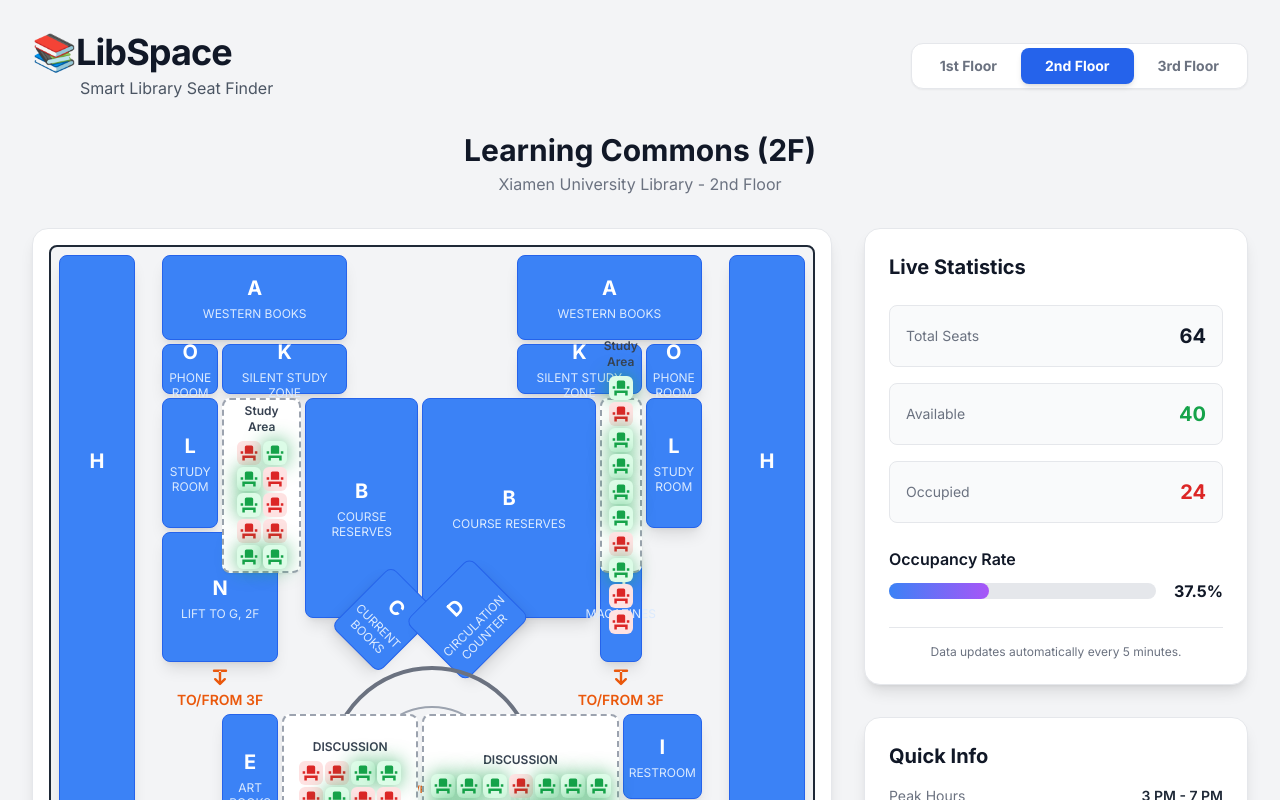
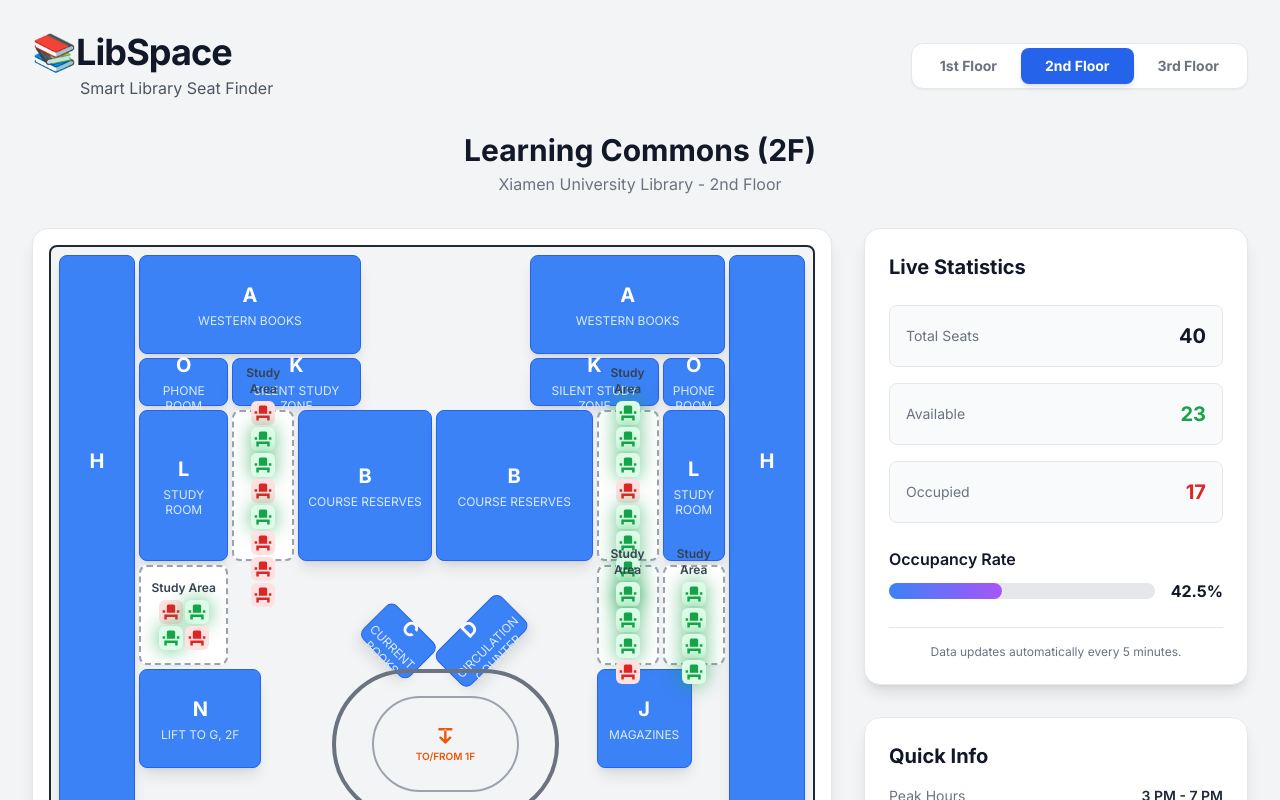
Before and after one commit to xrwong00/libspace, a React (Vite) app: page / in a window 1280 px wide. Both pictures are taken after a click on the button "2nd Floor". Shown: the top 800 px of the page. Built offline with nearby package versions, Linux system fonts and the light colour scheme.

Commit message:
Adjust floor plan

```diff
--- a/components/FloorPlan.tsx
+++ b/components/FloorPlan.tsx
@@ -8,14 +8,14 @@ interface FloorPlanProps {
 }
 
 const Facility: React.FC<{ name: string; gridArea: string; letter: string, className?: string }> = ({ name, gridArea, letter, className = '' }) => (
-  <div className={`bg-blue-500 p-1.5 rounded-lg flex flex-col items-center justify-center text-center shadow-lg border border-blue-600 ${className}`} style={{ gridArea, minHeight: '50px' }}>
+  <div className={`bg-blue-500 p-1.5 rounded-lg flex flex-col items-center justify-center text-center shadow-lg border border-blue-600 ${className}`} style={{ gridArea, minHeight: '36px' }}>
     <span className="text-lg sm:text-xl font-bold text-white leading-tight mb-1">{letter}</span>
     <span className="text-xs text-blue-100 text-center leading-tight hidden sm:block">{name}</span>
   </div>
 );
 
 const SeatingArea: React.FC<{ seats: SeatData[]; gridArea: string; name: string, letter?: string, className?: string }> = ({ seats, gridArea, name, letter, className = '' }) => (
-  <div className={`relative bg-white p-1.5 rounded-lg flex flex-col gap-1 items-center justify-center border-2 border-dashed border-gray-400 shadow-sm ${className}`} style={{ gridArea, minHeight: '50px' }}>
+  <div className={`relative bg-white p-1.5 rounded-lg flex flex-col gap-0.5 items-center justify-center border-2 border-dashed border-gray-400 shadow-sm ${className}`} style={{ gridArea, minHeight: '36px' }}>
     {letter && <div className="absolute top-1/2 left-1/2 -translate-x-1/2 -translate-y-1/2 text-xl sm:text-2xl font-bold text-gray-200 opacity-50 z-0 select-none pointer-events-none">{letter}</div>}
     <h3 className="relative text-gray-700 font-semibold text-xs text-center z-10 mb-0.5">{name}</h3>
     <div className="relative flex flex-wrap gap-0.5 justify-center items-center z-10 max-w-full">
@@ -107,23 +107,24 @@ const FloorPlan1F: React.FC<{ seats: SeatData[] }> = ({ seats }) => {
 
 
 const FloorPlan2F: React.FC<{ seats: SeatData[] }> = ({ seats }) => {
-  // Re-map seats to the two visible study areas (top left & top right) and lower study/discussion areas
+  // Seat allocation (total 40 for 2F): added new study area
   const s = {
-    topStudyLeft: seats.slice(0, 10),
-    topStudyRight: seats.slice(10, 20),
-    lowerDiscussionLeft: seats.slice(20, 36),   // M left
-    lowerDiscussionRight: seats.slice(36, 52),  // M right
-    bottomCourseResL: seats.slice(52, 58),      // F left
-    bottomCourseResR: seats.slice(58, 64),      // F right
+    topStudyLeft: seats.slice(0, 8),
+    topStudyRight: seats.slice(8, 16),
+    bottomCourseResL: seats.slice(16, 22),      // F left
+    bottomCourseResR: seats.slice(22, 28),      // F right
+    smallStudyLeft: seats.slice(28, 32),        // 4 seats below left L
+    smallStudyRight: seats.slice(32, 36),       // 4 seats below right L
+    newStudyArea: seats.slice(36, 40),          // 4 seats new study area
   };
 
   return (
     <div
       className="grid gap-1 p-2 w-full h-full bg-gray-100 rounded-lg border-2 border-gray-800"
       style={{
-        gridTemplateColumns: 'repeat(16, 1fr)', // 1: corridor left, 16: corridor right
-        gridTemplateRows: 'repeat(18, 1fr)',
-        aspectRatio: '5/4'
+        gridTemplateColumns: 'repeat(16, 1fr)',
+        gridTemplateRows: 'repeat(16, 1fr)',
+        aspectRatio: '16/9'
       }}
     >
       {/* Left / Right Corridors (H) */}
@@ -131,30 +132,37 @@ const FloorPlan2F: React.FC<{ seats: SeatData[] }> = ({ seats }) => {
       <Facility name="GRAND READING CORRIDOR" letter="H" gridArea="1 / 16 / 19 / 17" className="!flex-col justify-around p-1" />
 
       {/* TOP BLOCKS */}
-      <Facility name="WESTERN BOOKS" letter="A" gridArea="1 / 3 / 3 / 8" />
-      <Facility name="WESTERN BOOKS" letter="A" gridArea="1 / 10 / 3 / 15" />
-      <Facility name="PHONE ROOM" letter="O" gridArea="3 / 3 / 4 / 4" />
+  <Facility name="WESTERN BOOKS" letter="A" gridArea="1 / 2 / 3 / 8" />
+  <Facility name="WESTERN BOOKS" letter="A" gridArea="1 / 10 / 3 / 16" />
+  <Facility name="PHONE ROOM" letter="O" gridArea="3 / 2 / 4 / 4" />
       <Facility name="SILENT STUDY ZONE" letter="K" gridArea="3 / 4 / 4 / 8" />
       <Facility name="SILENT STUDY ZONE" letter="K" gridArea="3 / 10 / 4 / 14" />
-      <Facility name="PHONE ROOM" letter="O" gridArea="3 / 14 / 4 / 15" />
+  <Facility name="PHONE ROOM" letter="O" gridArea="3 / 14 / 4 / 16" />
 
-      {/* UPPER STUDY / COURSE RESERVES (Left & Right) */}
-      <Facility name="STUDY ROOM" letter="L" gridArea="4 / 3 / 7 / 4" />
-      <SeatingArea name="Study Area" seats={s.topStudyLeft} gridArea="4 / 4 / 8 / 6" />
-      <Facility name="COURSE RESERVES" letter="B" gridArea="4 / 6 / 9 / 9" />
+  {/* UPPER STUDY / COURSE RESERVES (Reduced height) */}
+  <Facility name="STUDY ROOM" letter="L" gridArea="4 / 2 / 7 / 4" />
+  <SeatingArea name="Study Area" seats={s.topStudyLeft} gridArea="4 / 4 / 7 / 6" />
+  <Facility name="COURSE RESERVES" letter="B" gridArea="4 / 6 / 7 / 9" />
 
-      <Facility name="COURSE RESERVES" letter="B" gridArea="4 / 9 / 9 / 12" />
-      <SeatingArea name="Study Area" seats={s.topStudyRight} gridArea="4 / 12 / 8 / 14" />
-      <Facility name="STUDY ROOM" letter="L" gridArea="4 / 14 / 7 / 15" />
+  <Facility name="COURSE RESERVES" letter="B" gridArea="4 / 9 / 7 / 12" />
+  <SeatingArea name="Study Area" seats={s.topStudyRight} gridArea="4 / 12 / 7 / 14" />
+  <Facility name="STUDY ROOM" letter="L" gridArea="4 / 14 / 7 / 16" />
+
+  {/* New small 4-seat study areas below L blocks */}
+  <SeatingArea name="Study Area" seats={s.smallStudyLeft} gridArea="7 / 2 / 9 / 4" />
+  <SeatingArea name="Study Area" seats={s.smallStudyRight} gridArea="7 / 14 / 9 / 16" />
+
+  {/* Additional study area moved up to align with others */}
+  <SeatingArea name="Study Area" seats={s.newStudyArea} gridArea="7 / 12 / 9 / 14" />
 
       {/* LIFT / RESTROOM / MAGAZINES / STAIRS (Left & Right) */}
-      <Facility name="LIFT TO G, 2F" letter="N" gridArea="7 / 3 / 10 / 5" />
-      <Facility name="MAGAZINES" letter="J" gridArea="7 / 12 / 10 / 14" />
+  <Facility name="LIFT TO G, 2F" letter="N" gridArea="9 / 2 / 11 / 5" />
+  <Facility name="MAGAZINES" letter="J" gridArea="9 / 12 / 11 / 15" />
 
       {/* Diamonds C & D and Central Circle */}
-      <Facility name="CURRENT BOOKS" letter="C" gridArea="8 / 8 / 10 / 9" className="rotate-45 !px-1" />
-      <Facility name="CIRCULATION COUNTER" letter="D" gridArea="8 / 9 / 10 / 10" className="-rotate-45 !px-1" />
-      <div style={{ gridArea: '10 / 7 / 15 / 11' }} className="relative flex items-center justify-center">
+  <Facility name="CURRENT BOOKS" letter="C" gridArea="8 / 8 / 9 / 9" className="rotate-45 !px-1" />
+  <Facility name="CIRCULATION COUNTER" letter="D" gridArea="8 / 9 / 9 / 10" className="-rotate-45 !px-1" />
+  <div style={{ gridArea: '9 / 7 / 12 / 11' }} className="relative flex items-center justify-center">
         <div className="w-full h-full border-4 border-gray-500 rounded-full flex items-center justify-center">
           <div className="w-2/3 h-2/3 border-2 border-gray-400 rounded-full"></div>
         </div>
@@ -165,26 +173,31 @@ const FloorPlan2F: React.FC<{ seats: SeatData[] }> = ({ seats }) => {
       </div>
 
       {/* Lower mid left & right (Stairs markers to 3F) */}
-      <InfoMarker text="TO/FROM 3F" gridArea="10 / 3 / 11 / 5" icon={<StairsIcon />} className="!text-orange-600" />
-      <InfoMarker text="TO/FROM 3F" gridArea="10 / 12 / 11 / 14" icon={<StairsIcon />} className="!text-orange-600" />
+  <InfoMarker text="TO/FROM 3F" gridArea="12 / 2 / 13 / 4" icon={<StairsIcon />} className="!text-orange-600" />
+  <InfoMarker text="TO/FROM 3F" gridArea="12 / 14 / 13 / 16" icon={<StairsIcon />} className="!text-orange-600" />
 
-      {/* Lower Left Blocks (E, M, A, G, O etc.) */}
-      <Facility name="ART BOOKS" letter="E" gridArea="11 / 4 / 14 / 5" />
-      <SeatingArea name="DISCUSSION" seats={s.lowerDiscussionLeft} gridArea="11 / 5 / 15 / 9" letter="M" />
-      <Facility name="PHONE ROOM" letter="O" gridArea="15 / 3 / 16 / 4" />
-      <Facility name="STUDY ROOM" letter="L" gridArea="14 / 3 / 16 / 4" className="hidden" />
-      <Facility name="COURSE RESERVES" letter="F" gridArea="15 / 5 / 16 / 9" />
-      <Facility name="WESTERN BOOKS" letter="A" gridArea="16 / 5 / 17 / 7" />
-      <Facility name="CHINESE BOOKS" letter="G" gridArea="16 / 7 / 17 / 9" />
+      {/* Left side middle blocks - L above O, with study area next to L */}
+  <Facility name="STUDY ROOM" letter="L" gridArea="13 / 2 / 14 / 3" />
+  <SeatingArea name="Study Area" seats={s.bottomCourseResL} gridArea="13 / 3 / 14 / 5" />
+  <Facility name="ART BOOKS" letter="E" gridArea="13 / 5 / 14 / 7" />
 
-      {/* Lower Right Blocks (E, M, G, O etc.) */}
-      <Facility name="ART BOOKS" letter="E" gridArea="11 / 11 / 14 / 12" />
-      <SeatingArea name="DISCUSSION" seats={s.lowerDiscussionRight} gridArea="11 / 9 / 15 / 13" letter="M" />
-      <Facility name="RESTROOM" letter="I" gridArea="11 / 13 / 13 / 15" />
-      <Facility name="COURSE RESERVES" letter="F" gridArea="15 / 9 / 16 / 13" />
-      <Facility name="CHINESE BOOKS" letter="G" gridArea="16 / 9 / 17 / 13" />
-      <Facility name="PHONE ROOM" letter="O" gridArea="15 / 14 / 16 / 15" />
-      <Facility name="STUDY ROOM" letter="L" gridArea="14 / 14 / 16 / 15" className="hidden" />
+  {/* Right side middle blocks */}
+  <Facility name="RESTROOM" letter="I" gridArea="13 / 12 / 14 / 14" />
+  <Facility name="STUDY ROOM" letter="L" gridArea="13 / 14 / 14 / 16" />
+
+  {/* Course reserves below circle */}
+  <Facility name="COURSE RESERVES" letter="F" gridArea="14 / 5 / 15 / 9" />
+  <Facility name="COURSE RESERVES" letter="F" gridArea="14 / 9 / 15 / 13" />
+
+      {/* Second row - O and M spanning */}
+  <Facility name="PHONE ROOM" letter="O" gridArea="14 / 2 / 15 / 3" />
+  <Facility name="DISCUSSION" letter="M" gridArea="15 / 3 / 16 / 13" />
+  <Facility name="PHONE ROOM" letter="O" gridArea="14 / 14 / 15 / 16" />
+
+  {/* Bottom row - A and G */}
+  <Facility name="WESTERN BOOKS" letter="A" gridArea="16 / 2 / 17 / 7" />
+  <Facility name="CHINESE BOOKS" letter="G" gridArea="16 / 7 / 17 / 13" />
+  <Facility name="WESTERN BOOKS" letter="A" gridArea="16 / 14 / 17 / 16" />
 
       {/* Bottom extra row spacing (acts as padding) */}
     </div>
--- a/hooks/useSeatData.ts
+++ b/hooks/useSeatData.ts
@@ -4,7 +4,7 @@ import { SeatData, SeatStatus, Stats, Floor } from '../types';
 
 const SEAT_COUNTS: Record<Floor, number> = {
   '1F': 52,
-  '2F': 64, // Reduced from 84 since silent study zones (K) now have no seats
+  '2F': 40, // Increased from 36 after adding new study area
   '3F': 50, // Estimated from floor plan
 };
 
```
